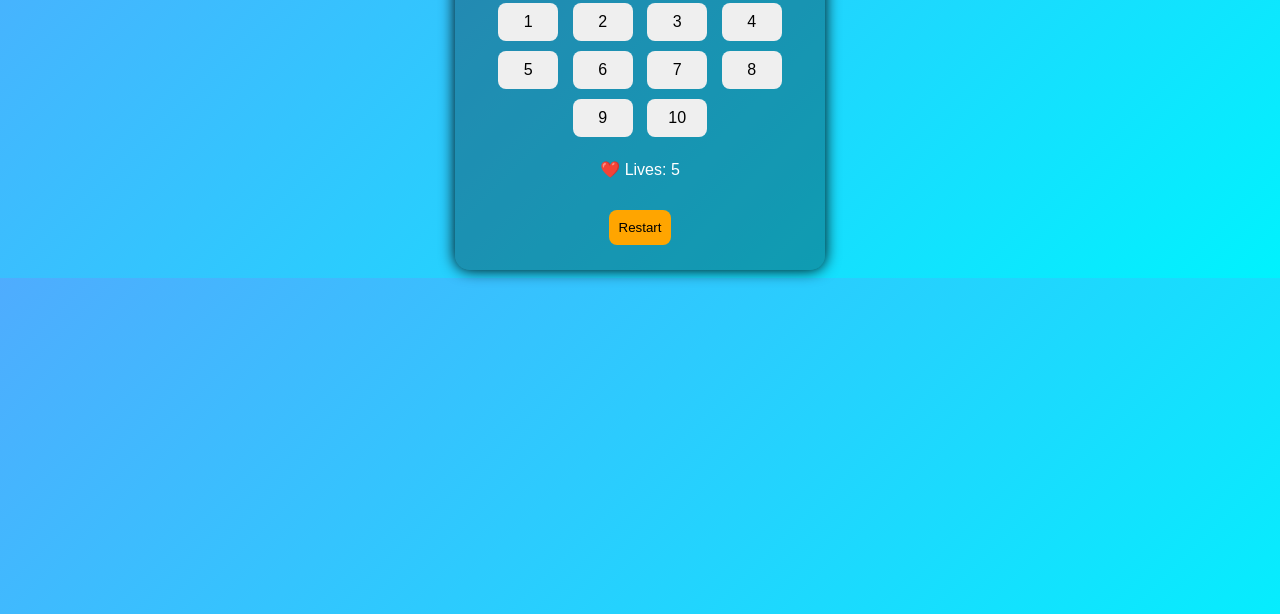
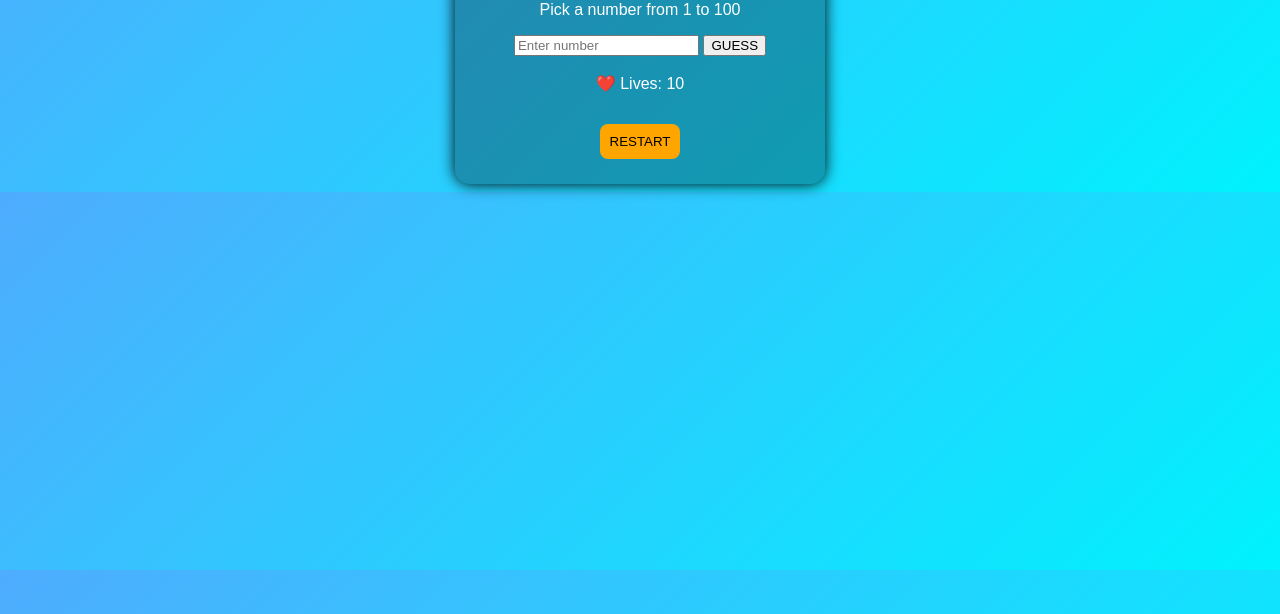
Before and after one commit to ahmadbadr275/Arcade-Games, a plain HTML site: page index.html in a window 1280 px wide. Shown: the part 186-800 px from the top of the page. Drawn offline with Linux system fonts and the light colour scheme.

Commit message:
Update index.html

```diff
--- a/index.html
+++ b/index.html
@@ -2,32 +2,23 @@
 <html lang="en">
 <head>
     <meta charset="UTF-8">
-    <title>Guess Game 🎮</title>
+    <title>Arcade Guess Game 🎮</title>
     <link rel="stylesheet" href="style.css">
 </head>
 <body>
 
 <div class="game">
-    <h1>🎯 Guess Game</h1>
-    <p>Pick a number (1–10)</p>
+    <h1>🎯 GUESS THE NUMBER</h1>
+    <p class="subtitle">Pick a number from 1 to 100</p>
 
-    <div class="buttons">
-        <button onclick="guess(1)">1</button>
-        <button onclick="guess(2)">2</button>
-        <button onclick="guess(3)">3</button>
-        <button onclick="guess(4)">4</button>
-        <button onclick="guess(5)">5</button>
-        <button onclick="guess(6)">6</button>
-        <button onclick="guess(7)">7</button>
-        <button onclick="guess(8)">8</button>
-        <button onclick="guess(9)">9</button>
-        <button onclick="guess(10)">10</button>
-    </div>
+    <input type="number" id="guessInput" placeholder="Enter number">
+
+    <button class="guess-btn" onclick="submitGuess()">GUESS</button>
 
     <p id="message"></p>
-    <p id="lives">❤️ Lives: 5</p>
+    <p id="lives">❤️ Lives: 10</p>
 
-    <button class="restart" onclick="restart()">Restart</button>
+    <button class="restart" onclick="restart()">RESTART</button>
 </div>
 
 <script src="script.js"></script>
```
